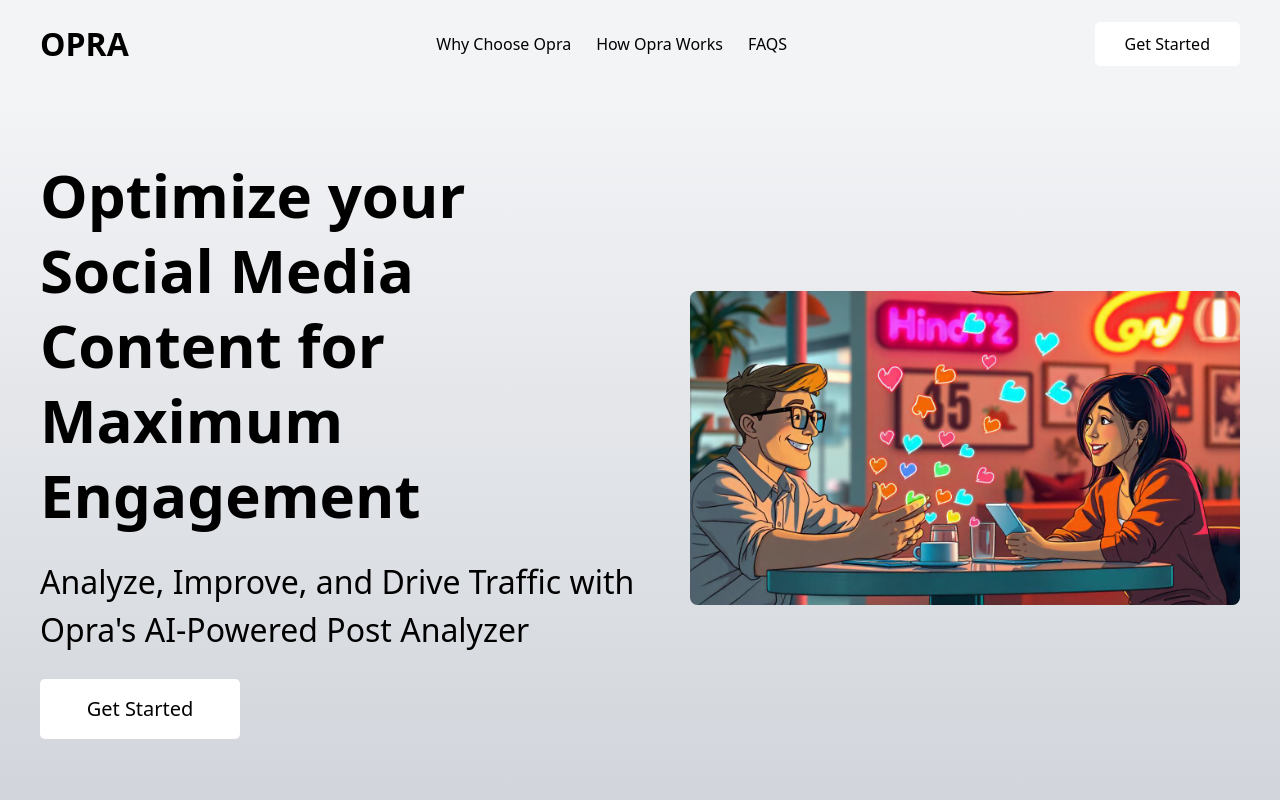
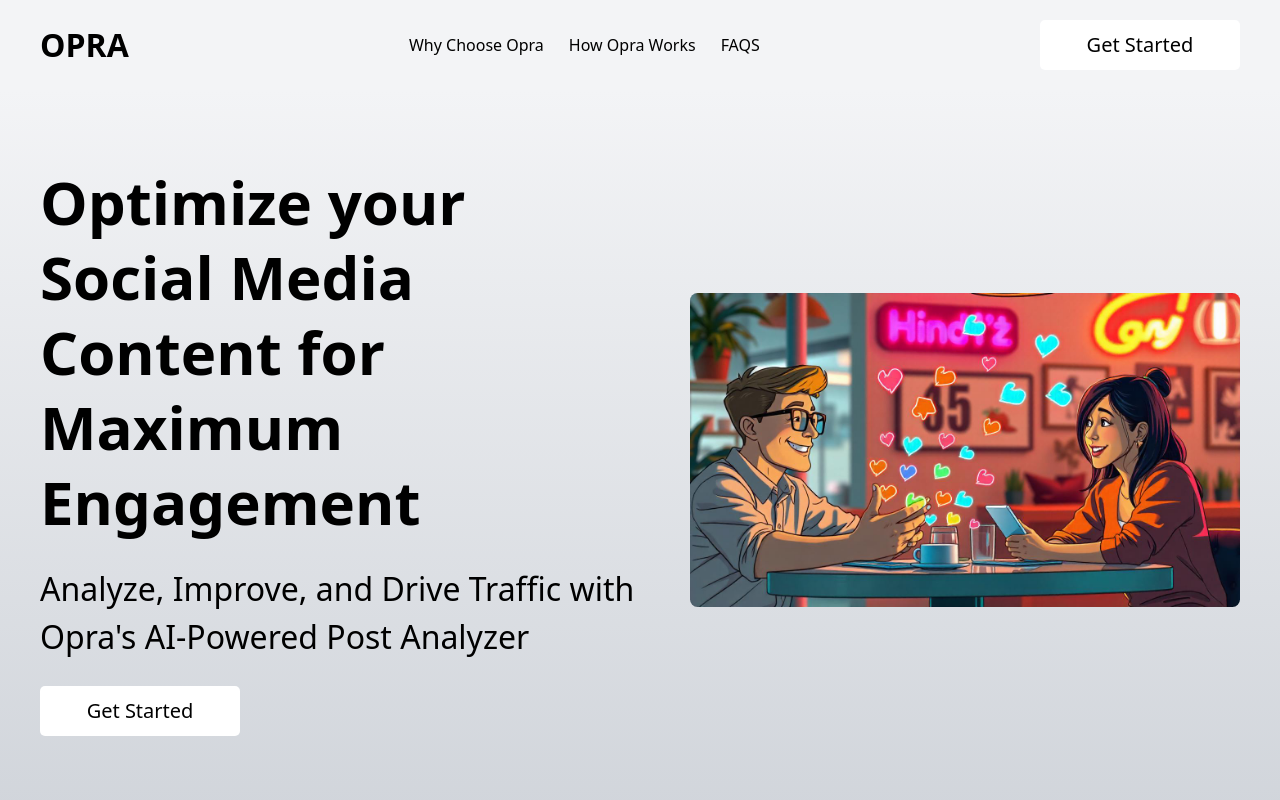
Before and after one commit to Orisabiyi/syntheos, a React (Vite) app: page / in a window 1280 px wide. Shown: the top 800 px of the page. Built offline with nearby package versions, Linux system fonts and the light colour scheme.

Commit message:
feat: create a reusable button component

```diff
--- /dev/null
+++ b/src/components/Button.jsx
@@ -0,0 +1,7 @@
+export default function Button() {
+  return (
+    <button className="self-start bg-white rounded-lg font-medium py-4 px-12 w-80 text-20 transition-all duration-500 hover:bg-gray-100">
+      Get Started
+    </button>
+  );
+}
--- a/src/components/Header.jsx
+++ b/src/components/Header.jsx
@@ -1,4 +1,5 @@
 import social from "../assets/social.jpeg";
+import Button from "./Button";
 
 export default function Header() {
   return (
@@ -23,9 +24,7 @@ export default function Header() {
           Analyzer
         </p>
 
-        <button className="self-start bg-white rounded-lg font-medium p-6 w-80 text-20 transition-all duration-500 hover:bg-gray-100">
-          Get Started
-        </button>
+        <Button />
 
         {/* <ul className="flex gap-10">
             <li>
--- a/src/components/Nav.jsx
+++ b/src/components/Nav.jsx
@@ -1,4 +1,5 @@
 import { HashLink } from "react-router-hash-link";
+import Button from "./Button";
 
 export default function Nav() {
   return (
@@ -23,9 +24,7 @@ export default function Nav() {
         </li>
       </ul>
 
-      <button className="bg-white rounded-lg py-4 px-12 text-16 transition-all duration-500 hover:bg-gray-200">
-        Get Started
-      </button>
+      <Button />
     </nav>
   );
 }
```
